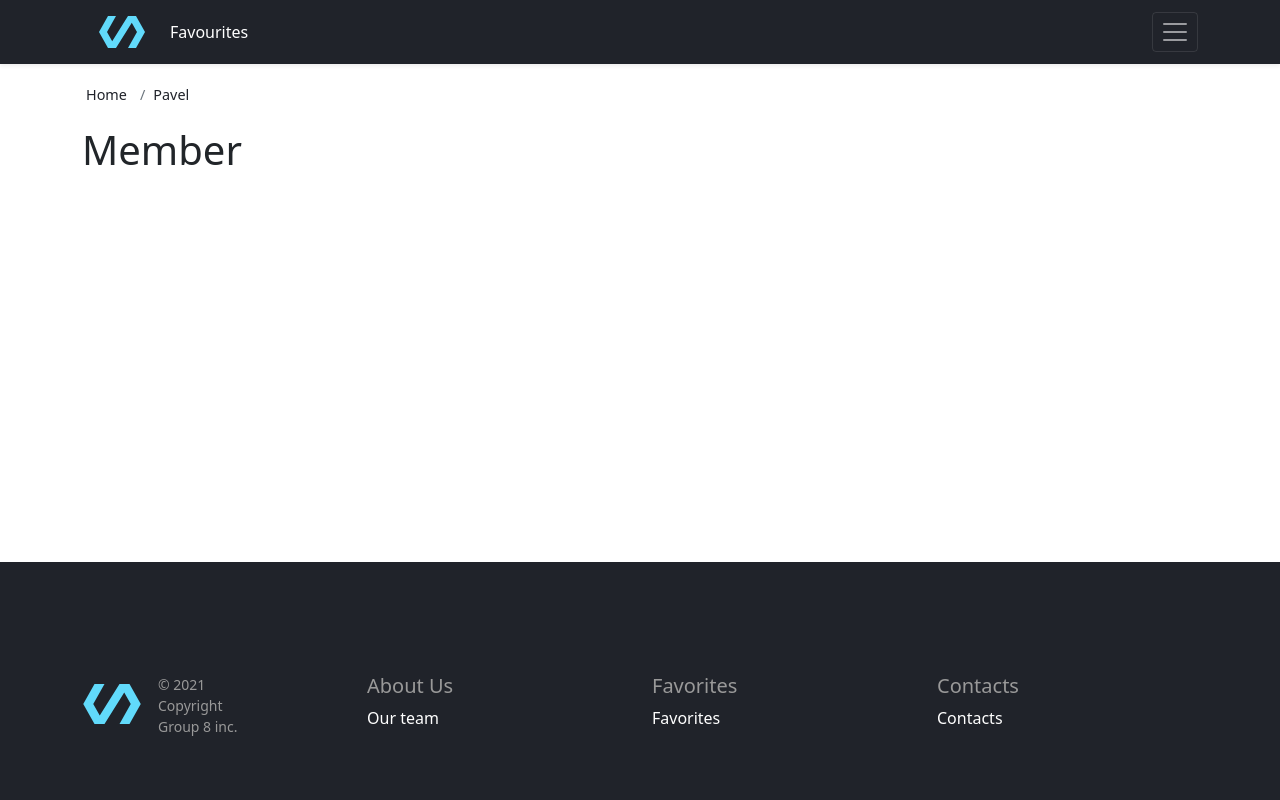
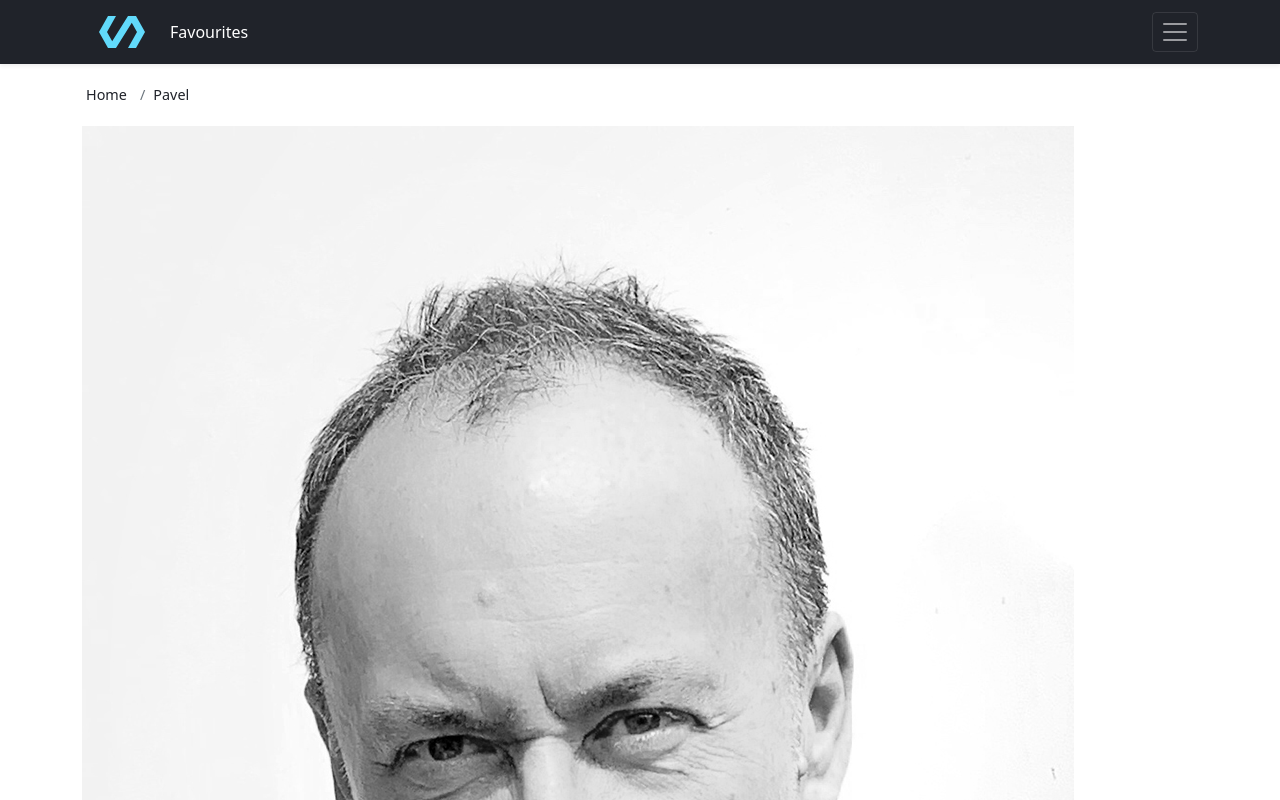
Before and after one commit to unclekoin/react-hackathon-team-website, a React (Create React App) app: page /member/67rdca3eeb7f6fgeed471818 in a window 1280 px wide. Shown: the top 800 px of the page. Built offline with nearby package versions, Linux system fonts and the light colour scheme.

Commit message:
added new member-card

```diff
--- a/src/components/member-card/member-card.jsx
+++ b/src/components/member-card/member-card.jsx
@@ -10,7 +10,7 @@ const MemberCard = ({ memberId }) => {
         <>
             {member && (
                 <div>
-                    <img src={member.photo} alt="no photo" />
+                    <img src={member.photo} alt="" />
                     <h1>{`${member.firstName} ${member.lastName}`}</h1>
                     <h2>{`ege: ${
                         new Date().getFullYear() -
@@ -19,19 +19,21 @@ const MemberCard = ({ memberId }) => {
                     <h2>about:</h2>
                     <h3>{member.about}</h3>
                     <h2>hard skills:</h2>
-                    <h3>
-                        {Object.keys(member.technologies).map((item) => {
-                            return `${member.technologies[item].name}: ${member.technologies[item].lavel}, `;
-                        })}
-                    </h3>
+
+                    {Object.keys(member.technologies).map((item, i) => (
+                        <h3
+                            key={i}
+                        >{`${member.technologies[item].name}: ${member.technologies[item].lavel}, `}</h3>
+                    ))}
+
                     <h2>soft skills:</h2>
-                    <h3>
-                        {Object.entries(member.socialLinks).map((item) => {
-                            return `${item[0]}: ${item[1]}, `;
-                        })}
-                    </h3>
-                    <h2>did do in this project:</h2>
-                    <h3>{member.role}</h3>
+                    {Object.entries(member.socialLinks).map((item, i) => (
+                        <h3 key={i}>{`${item[0]}: ${item[1]}, `}</h3>
+                    ))}
+                    <h2>{member.role.text}:</h2>
+                    {member.role.componets.map((component, i) => (
+                        <h3 key={i}>{component},</h3>
+                    ))}
                 </div>
             )}
         </>
--- a/src/pages/member.jsx
+++ b/src/pages/member.jsx
@@ -1,15 +1,16 @@
-import React from 'react';
-import { useParams } from 'react-router';
+import React from "react";
+import { useParams } from "react-router";
+import MemberCard from "../components/member-card/member-card";
 
 const Member = () => {
   const params = useParams();
   const { memberId } = params;
-  console.log(memberId)
+  console.log(memberId);
 
   return (
-    <div className='container page-wrapper'>
-      <h1>Member</h1>
-    </div>
+      <div className="container member-wrapper">
+        <MemberCard memberId={memberId} />
+      </div>
   );
 };
 
```
Also changed, not shown: 1 other file (tests, documents, lock files or other folders).
